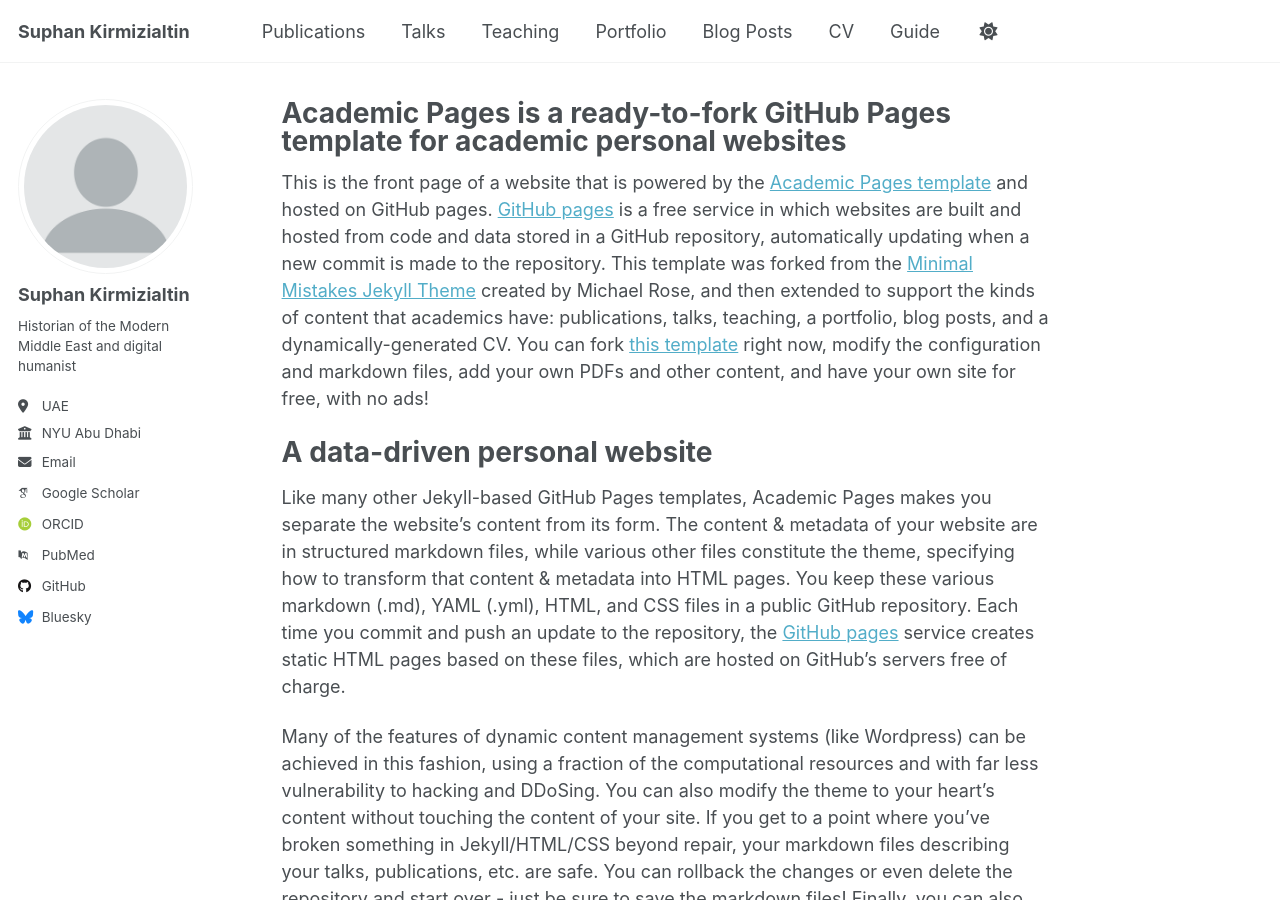
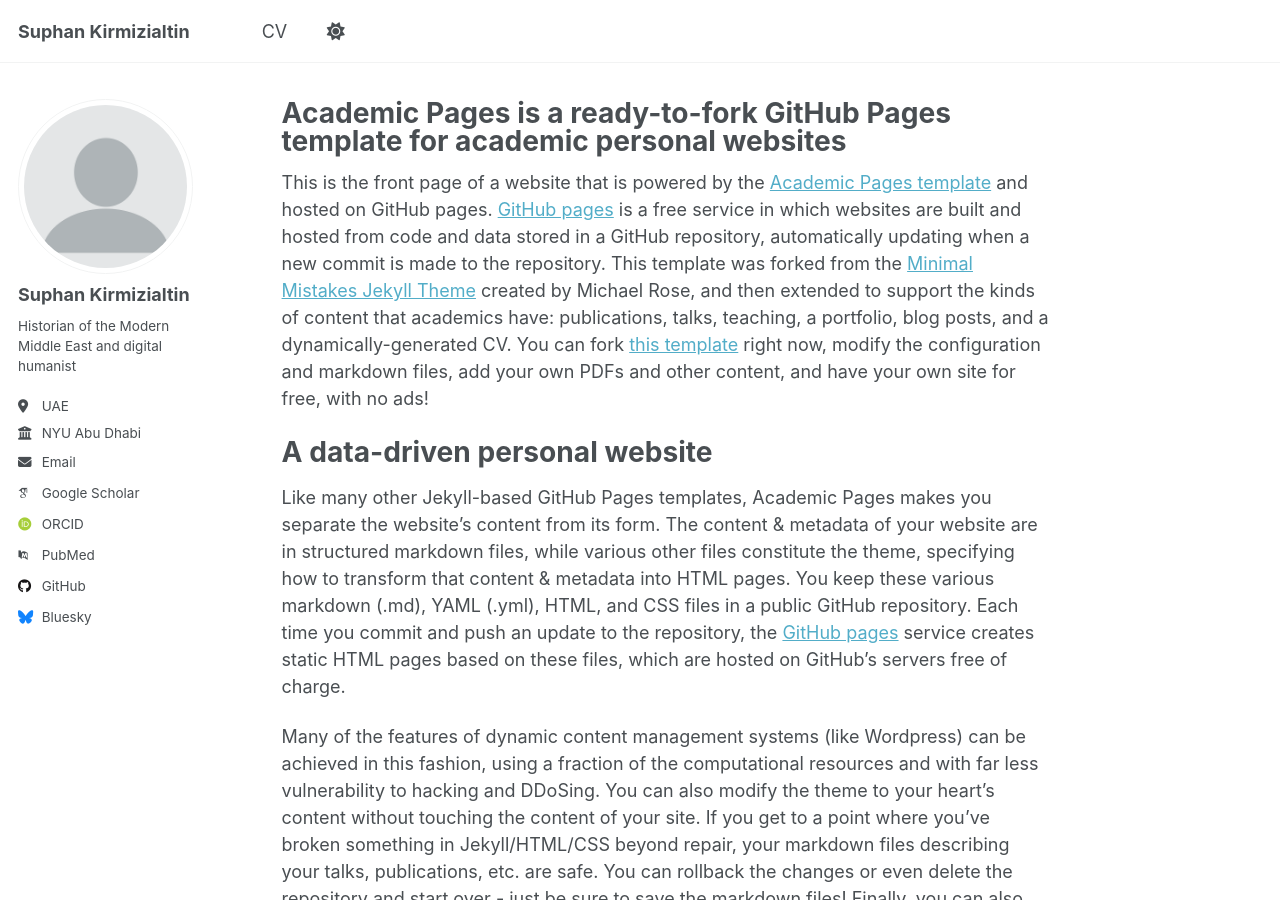
Before and after one commit to SKirmizialtin/SKirmizialtin.github.io, a Jekyll site: the page built from _pages/about.md, in a window 1280 px wide and 900 px high. Built offline with Jekyll 4.4.1, drawn with Linux system fonts in a browser that asks for light colours; some web fonts are replaced; part of the change alters nothing that is shown.

Commit message:
Update navigation.yml

```diff
--- a/_data/navigation.yml
+++ b/_data/navigation.yml
@@ -8,20 +8,17 @@
 #      Markdown formatted page while the second is generated using JSON.
 
 main:
-  - title: "Publications"
-    url: /publications/
+  # - title: "Talks"
+  #   url: /talks/
 
-  - title: "Talks"
-    url: /talks/
+  # - title: "Teaching"
+  #   url: /teaching/
 
-  - title: "Teaching"
-    url: /teaching/
+  # - title: "Portfolio"
+  #   url: /portfolio/
 
-  - title: "Portfolio"
-    url: /portfolio/
-
-  - title: "Blog Posts"
-    url: /year-archive/
+  # - title: "Blog Posts"
+  #   url: /year-archive/
 
   - title: "CV"
     url: /cv/
@@ -29,5 +26,5 @@ main:
   # - title: "CV"
   #   url: /cv-json/
 
-  - title: "Guide"
-    url: /markdown/
+  # - title: "Guide"
+  #   url: /markdown/
```
